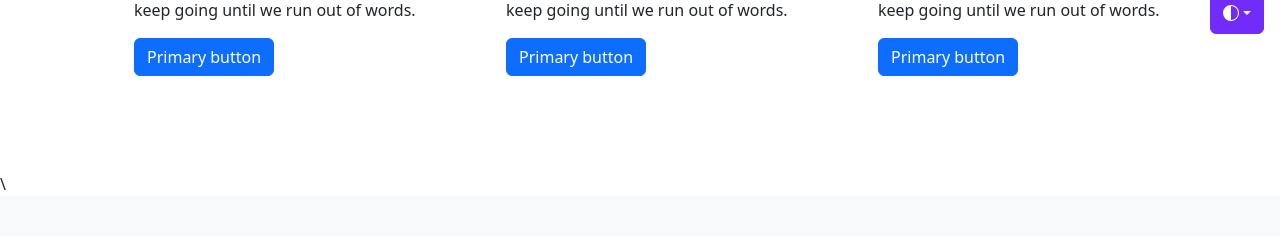
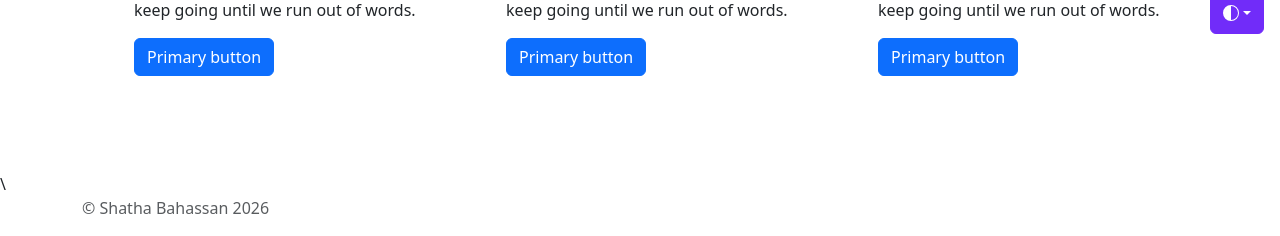
Before and after one commit to ShathaMBahassan/personal_profile_project, a Django app: page / in a window 1280 px wide. Shown: the part 750-986 px from the top of the page. Before the commit the page ends 940 px from the top, so only its background shows below. Run offline with Django 5.2, Linux system fonts and the light colour scheme; data that the repository does not hold is empty; some libraries are stand-ins or nearby versions.

Commit message:
add footer section and dynamic year in aboutMe app

```diff
--- a/aboutMe/templates/aboutMe/home.html
+++ b/aboutMe/templates/aboutMe/home.html
@@ -394,5 +394,10 @@
         integrity="sha384-FKyoEForCGlyvwx9Hj09JcYn3nv7wiPVlz7YYwJrWVcXK/BmnVDxM+D2scQbITxI"
         class="astro-vvvwv3sm"></script>
 </body>
+<footer class="text-muted">
+    <div class="container">
+        <p>© Shatha Bahassan {% now "Y" %}</p>
+    </div>
+</footer>
 
 </html>
```
